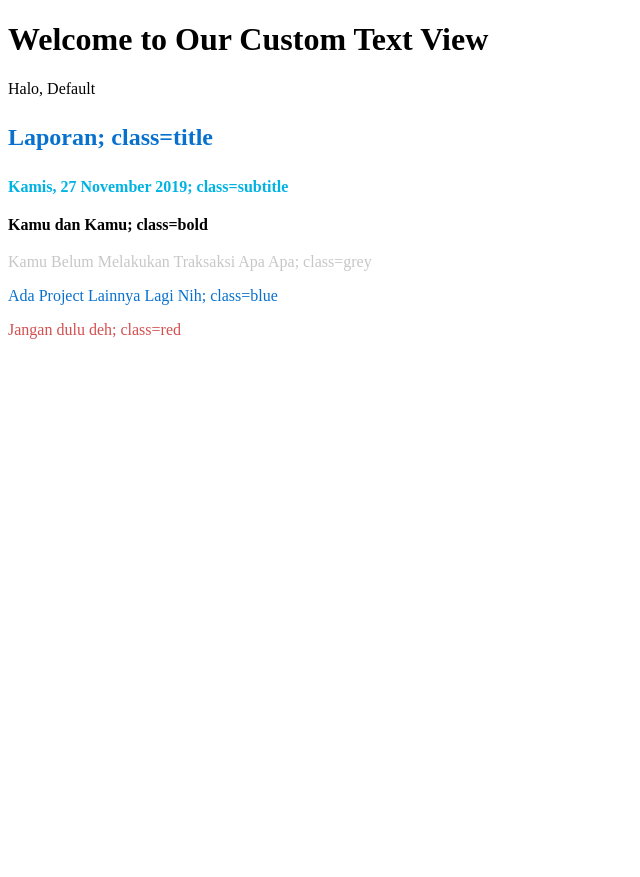
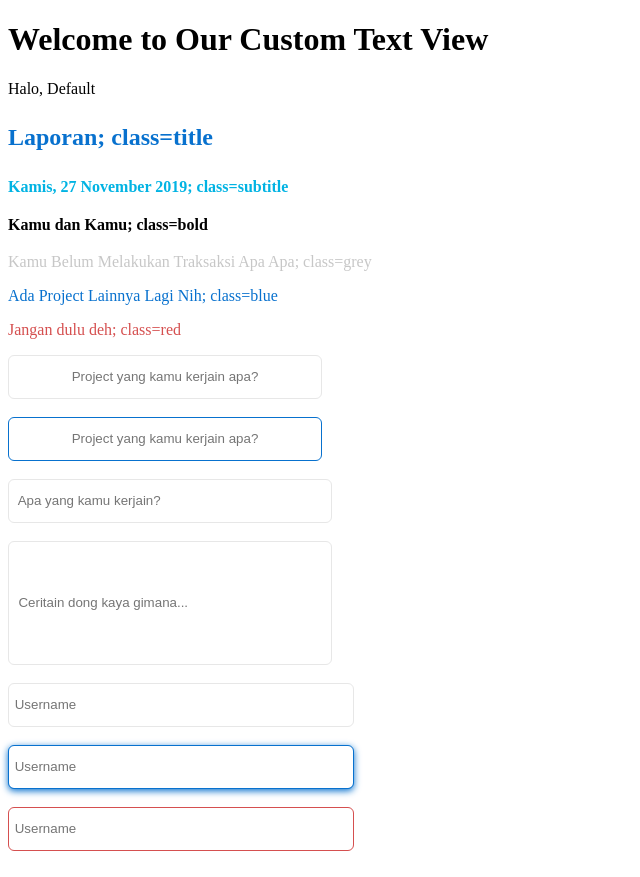
Before and after one commit to rzkalifianda/progress-tracker-frontend, an Angular app: page / in a window 1280 px wide. Shown: the whole page, without its empty margins (0-640 px from the left). Before the commit the page ends 800 px from the top, so only its background shows below. Built offline with nearby package versions, Linux system fonts and the light colour scheme.

Commit message:
[Core UI] text input (#10)
* [Core UI] text input

* [Core UI] text input

* [Core UI] text input

* edit border merah

* apus yg dobel

```diff
--- a/src/app/app.component.html
+++ b/src/app/app.component.html
@@ -11,5 +11,14 @@
   <core-ui-text-view text="Kamu Belum Melakukan Traksaksi Apa Apa; class=grey" classtouse="grey"></core-ui-text-view>
   <core-ui-text-view text="Ada Project Lainnya Lagi Nih; class=blue" classtouse="blue"></core-ui-text-view>
   <core-ui-text-view text="Jangan dulu deh; class=red" classtouse="red"></core-ui-text-view>
+
+  <core-ui-text-input text="Project yang kamu kerjain apa?" classtouse="grey"></core-ui-text-input><br><br>
+  <core-ui-text-input text="Project yang kamu kerjain apa?" classtouse="projek"></core-ui-text-input><br><br>
+  <core-ui-text-input text="  Apa yang kamu kerjain?" classtouse="kecil"></core-ui-text-input><br><br>
+  <core-ui-text-input text="  Ceritain dong kaya gimana..." classtouse="besar"></core-ui-text-input><br><br>
+  <core-ui-text-input text=" Username" classtouse="user"></core-ui-text-input><br><br>
+  <core-ui-text-input text=" Username" classtouse="biru"></core-ui-text-input><br><br>
+  <core-ui-text-input text=" Username" classtouse="merah"></core-ui-text-input><br><br>
+
 </div>
 <router-outlet></router-outlet>
--- a/src/app/app.module.ts
+++ b/src/app/app.module.ts
@@ -4,11 +4,13 @@ import { NgModule } from '@angular/core';
 import { AppRoutingModule } from './app-routing.module';
 import { AppComponent } from './app.component';
 import { CustomTextViewComponent } from './core-ui/custom-text-view/custom-text-view.component';
+import { TextInputComponent } from './core-ui/text-input/text-input.component';
 
 @NgModule({
   declarations: [
     AppComponent,
-    CustomTextViewComponent
+    CustomTextViewComponent,
+    TextInputComponent
   ],
   imports: [
     BrowserModule,
--- /dev/null
+++ b/src/app/core-ui/text-input/text-input.component.ts
@@ -0,0 +1,115 @@
+import { Component, OnInit, ViewEncapsulation, Input, Output, EventEmitter} from '@angular/core';
+
+@Component({
+  selector: 'core-ui-text-input',
+  template: `
+  <input type="text" name="input" class={{classtouse}} placeholder="{{text}}" required>
+  `,
+  styles: [`
+  .{
+    text-align: left;
+    font: Regular 16px/32px Source Sans Pro;
+    letter-spacing: 0;
+    color: #C7C7C7;
+    opacity: 1;
+  }
+  .grey {
+    text-align: center;
+    font: Regular 14px/32px Source Sans Pro;
+    width: 308px;
+    height: 40px;
+    letter-spacing: 0;
+    color: #E7E7E7;
+    background: #FFFFFF 0% 0% no-repeat padding-box;
+    border: 1px solid #E7E7E7;
+    border-radius: 6px;
+    opacity: 1;
+  }
+  .projek {
+    text-align: center;
+    font: Regular 14px/32px Source Sans Pro;
+    width: 308px;
+    height: 40px;
+    letter-spacing: 0;
+    color: #E7E7E7;
+    background: #FFFFFF 0% 0% no-repeat padding-box;
+    border: 1px solid #0871CE;
+    border-radius: 6px;
+    opacity: 1;
+  }
+  .kecil {
+    text-align: left;
+    font: Regular 14px/32px Source Sans Pro;
+    width: 318px;
+    height: 40px;
+    letter-spacing: 0;
+    color: #E7E7E7;
+    background: #FFFFFF 0% 0% no-repeat padding-box;
+    border: 1px solid #E7E7E7;
+    border-radius: 6px;
+    opacity: 1;
+  }
+  .besar {
+    text-align: left;
+    font: Regular 14px/32px Source Sans Pro;
+    width: 318px;
+    height: 120px;
+    letter-spacing: 0;
+    color: #E7E7E7;
+    background: #FFFFFF 0% 0% no-repeat padding-box;
+    border: 1px solid #E7E7E7;
+    border-radius: 6px;
+    opacity: 1;
+  }
+  .user {
+    text-align: left;
+    font: Regular 14px/32px Source Sans Pro;
+    width: 340px;
+    height: 40px;
+    letter-spacing: 0;
+    color: #E7E7E7;
+    background: #FFFFFF 0% 0% no-repeat padding-box;
+    border: 1px solid #E7E7E7;
+    border-radius: 6px;
+    opacity: 1;
+  }
+  .biru {
+    text-align: left;
+    font: Regular 14px/32px Source Sans Pro;
+    width: 340px;
+    height: 40px;
+    letter-spacing: 0;
+    color: #E7E7E7;
+    background: #FFFFFF 0% 0% no-repeat padding-box;
+    box-shadow: 0px 2px 7px #0871CE;
+    border: 1px solid #0871CE;
+    border-radius: 6px;
+    opacity: 1;
+  }
+  .merah {
+    text-align: left;
+    font: Regular 14px/32px Source Sans Pro;
+    width: 340px;
+    height: 40px;
+    letter-spacing: 0;
+    color: #E7E7E7;
+    background: #FFFFFF 0% 0% no-repeat padding-box;
+    border: 1px solid #D54F4F;
+    border-radius: 6px;
+    opacity: 1;
+  }
+
+  `],
+  encapsulation: ViewEncapsulation.Native
+})
+export class TextInputComponent implements OnInit {
+
+  @Input() text = '';
+  @Input() classtouse = 'x';
+
+  constructor() { }
+
+  ngOnInit() {
+  }
+
+}
```
Also changed, not shown: package.json (+4 -3 lines), 1 other file (tests, documents, lock files or other folders).
